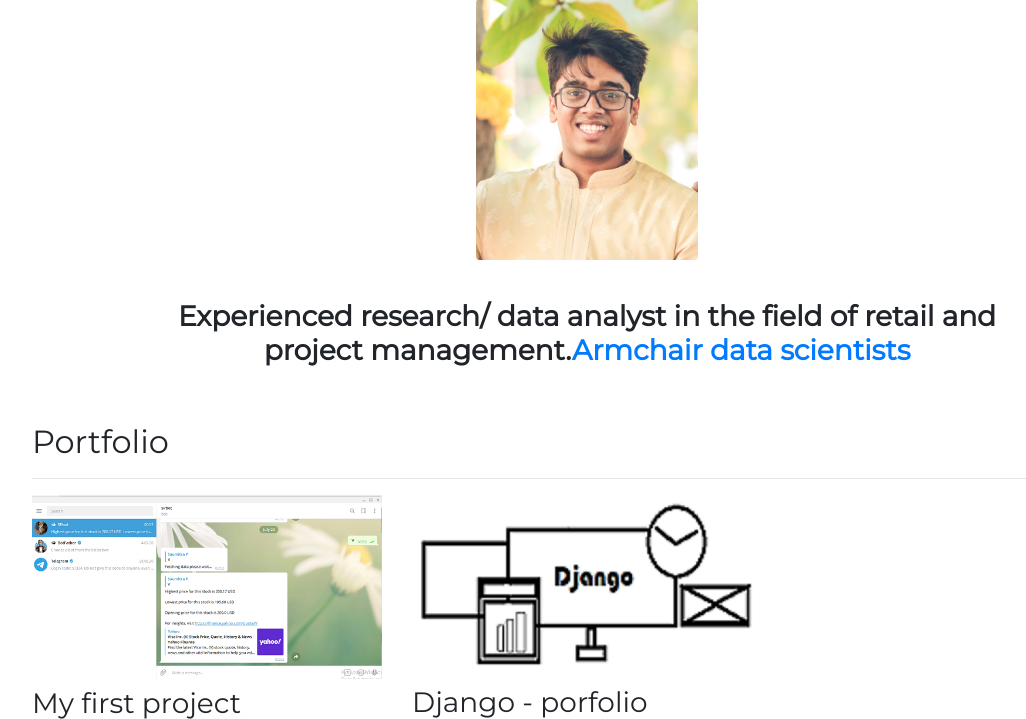
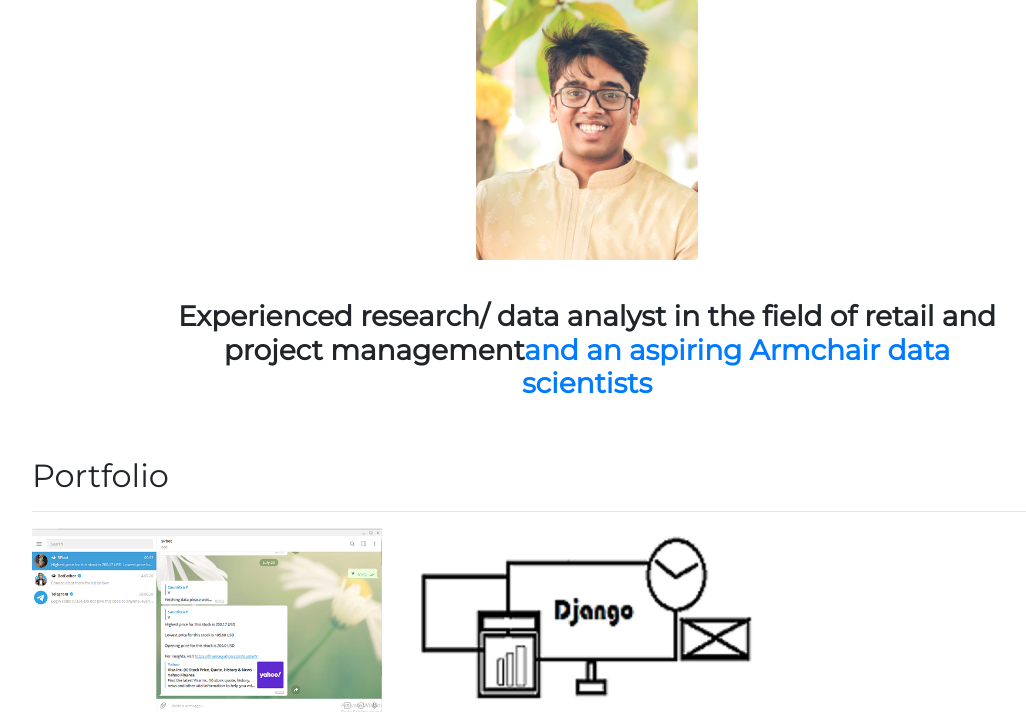
Before and after one commit to InsertMusicHere/Django_experiment, a Django app: page / in a window 1280 px wide. Shown: the part 73-792 px from the top of the page, without its empty margins (53-1079 px from the left). Run offline with Django 3.2, Linux system fonts and the light colour scheme; data comes from the database, SQL or seed files in the repository; some libraries are stand-ins or nearby versions.

Commit message:
Changed title

```diff
--- a/portfolio/templates/portfolio/home.html
+++ b/portfolio/templates/portfolio/home.html
@@ -13,7 +13,7 @@
 <br>
 <div class="row justify-content-center mb-3">
   <div class="col-md-9 text-center">
-    <h3 class="text-center font-weight-bold">Experienced research/ data analyst in the field of retail and project management.<a href="https://www.forbes.com/sites/bernardmarr/2020/02/24/the-9-best-free-online-data-science-courses-in-2020/#6c014e392bbf" target="_blank">Armchair data scientists</a></h3>
+    <h3 class="text-center font-weight-bold">Experienced research/ data analyst in the field of retail and project management<a href="https://www.forbes.com/sites/bernardmarr/2020/02/24/the-9-best-free-online-data-science-courses-in-2020/#6c014e392bbf" target="_blank">and an aspiring Armchair data scientists</a></h3>
   </div>
 </div>
 
```
